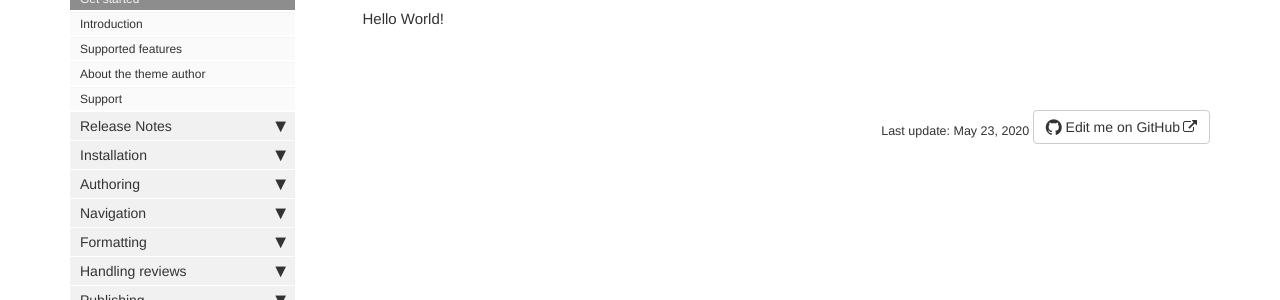
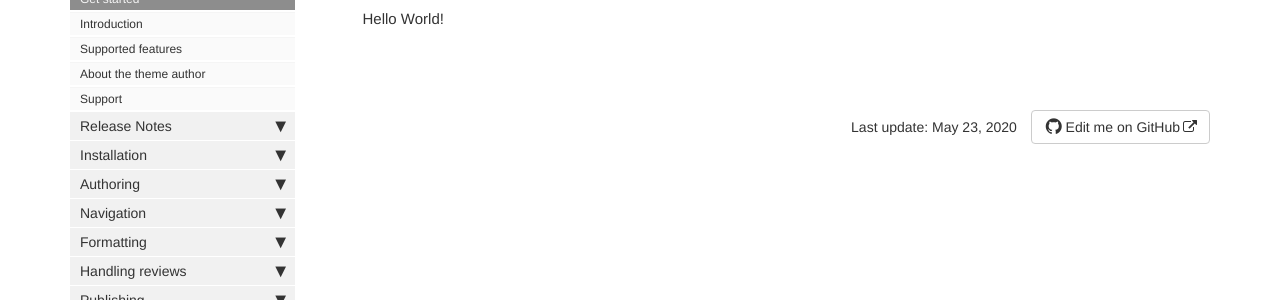
Before and after one commit to valentjn/vscode-ltex, a Jekyll site: the page built from pages/index.md, in a window 1280 px wide. Shown: the part 174-474 px from the top of the page. Built offline with Jekyll 4.4.1, drawn with Linux system fonts in a browser that asks for light colours; comment, search, counter and statistics services are not loaded.

Commit message:
Format footer

```diff
--- a/css/vscode-customizations.css
+++ b/css/vscode-customizations.css
@@ -12,3 +12,19 @@
 
 /* links in topnav */
 .navbar-right .btn { font-weight:bold; }
+
+/* footer */
+footer { font-size:14px; }
+footer .githubEditButton {
+  margin-left:1em;
+  margin-bottom:0;
+}
+.footer {
+  display:flex;
+  justify-content:right;
+  align-items:center;
+}
+.fa-github {
+  vertical-align:-10%;
+  margin-left:0.1em;
+}
```
